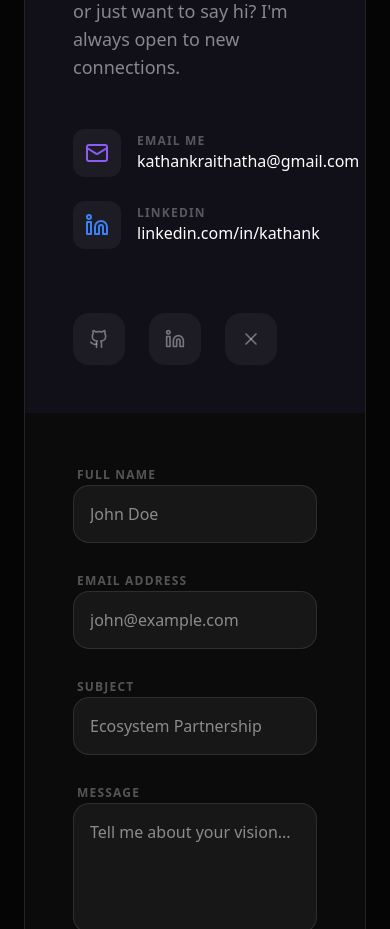
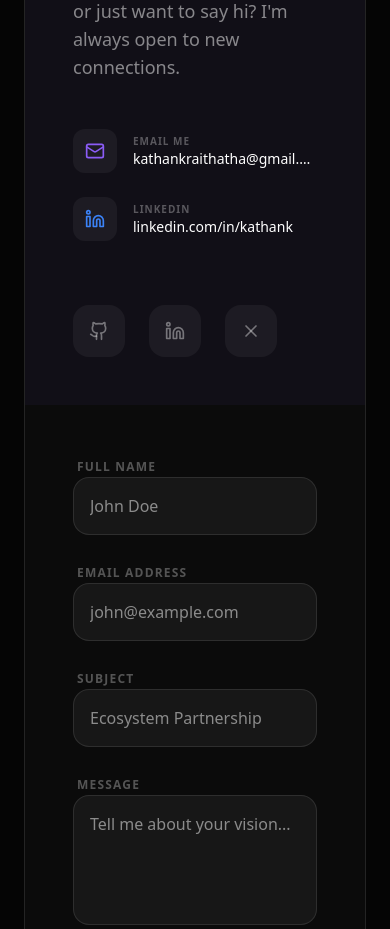
Before and after one commit to kathankraithatha/kathank-raithatha-portfolio, a Next.js app: page / in a window 390 px wide. Shown: the part 9880-10809 px from the top of the page. Built offline with nearby package versions, Linux system fonts and the light colour scheme.

Commit message:
Fix contact details truncation on mobile

```diff
--- a/src/components/ContactSection.tsx
+++ b/src/components/ContactSection.tsx
@@ -27,22 +27,22 @@ const ContactSection = () => {
 
               <div className="space-y-6">
                 <a href="mailto:kathankraithatha@gmail.com" target="_blank" rel="noopener noreferrer" className="flex items-center gap-4 group">
-                  <div className="p-3 rounded-xl bg-white/5 group-hover:bg-primary/20 transition-colors">
-                    <Mail className="w-6 h-6 text-primary" />
+                  <div className="p-3 rounded-xl bg-white/5 group-hover:bg-primary/20 transition-colors flex-shrink-0">
+                    <Mail className="w-5 h-5 md:w-6 md:h-6 text-primary" />
                   </div>
-                  <div>
-                    <p className="text-xs text-white/30 uppercase tracking-widest font-bold">Email Me</p>
-                    <p className="text-white font-medium">kathankraithatha@gmail.com</p>
+                  <div className="min-w-0">
+                    <p className="text-[10px] text-white/30 uppercase tracking-widest font-bold">Email Me</p>
+                    <p className="text-white font-medium text-sm md:text-base truncate sm:whitespace-normal">kathankraithatha@gmail.com</p>
                   </div>
                 </a>
 
                 <a href="https://linkedin.com/in/kathank" target="_blank" rel="noopener noreferrer" className="flex items-center gap-4 group">
-                  <div className="p-3 rounded-xl bg-white/5 group-hover:bg-secondary/20 transition-colors">
-                    <Linkedin className="w-6 h-6 text-secondary" />
+                  <div className="p-3 rounded-xl bg-white/5 group-hover:bg-secondary/20 transition-colors flex-shrink-0">
+                    <Linkedin className="w-5 h-5 md:w-6 md:h-6 text-secondary" />
                   </div>
-                  <div>
-                    <p className="text-xs text-white/30 uppercase tracking-widest font-bold">LinkedIn</p>
-                    <p className="text-white font-medium">linkedin.com/in/kathank</p>
+                  <div className="min-w-0">
+                    <p className="text-[10px] text-white/30 uppercase tracking-widest font-bold">LinkedIn</p>
+                    <p className="text-white font-medium text-sm md:text-base truncate sm:whitespace-normal">linkedin.com/in/kathank</p>
                   </div>
                 </a>
               </div>
```
